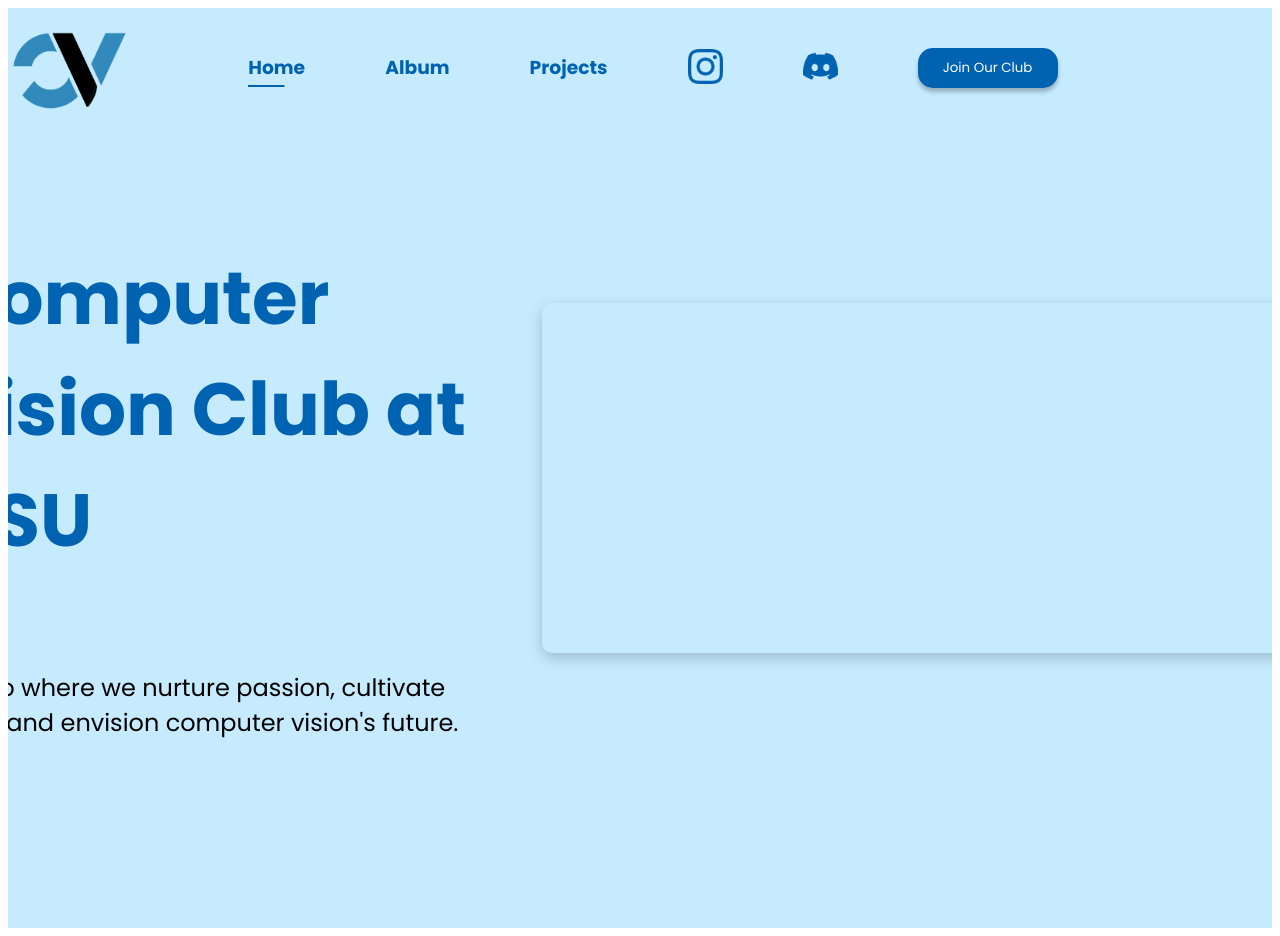
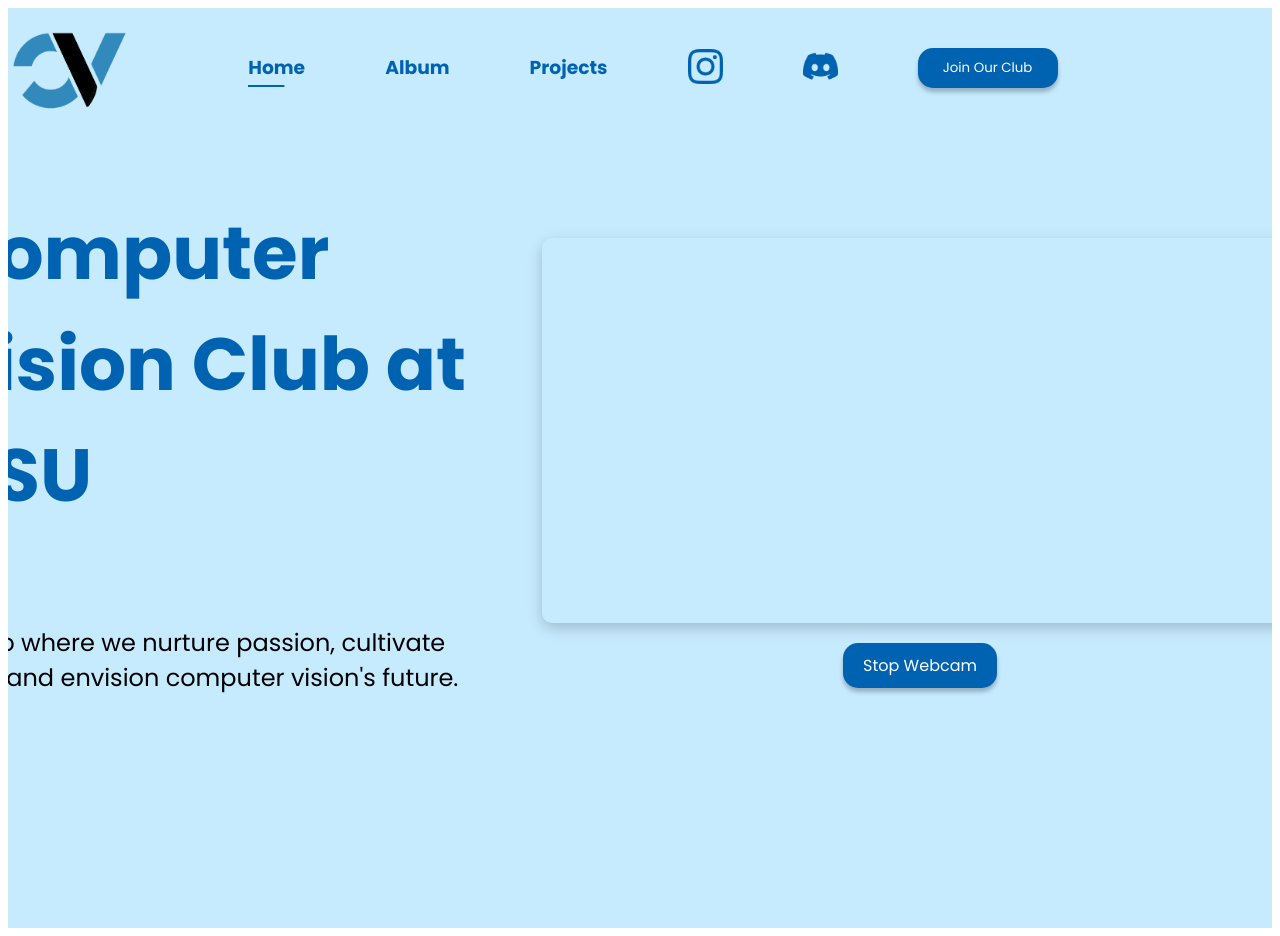
Before and after one commit to mastee7/cvWeb, a React (Vite) app in the folder react/: page / in a window 1280 px wide. Built offline with nearby package versions, Linux system fonts and the light colour scheme; no server answers.

Commit message:
Minor Changes

```diff
--- a/react/src/components/home/About.jsx
+++ b/react/src/components/home/About.jsx
@@ -27,7 +27,8 @@ const Left =  styled.div`
   flex-direction: column;
   justify-content: center;
   gap: 20px;
-  padding-bottom: 100px;
+  padding-bottom: 120px;
+  margin-top: -70px;
 `;
 
 const Title =  styled.h1`
@@ -51,14 +52,40 @@ const StyledWebcam = styled(Webcam)`
 const Right =  styled.div`
   flex: 3;
   position: relative;
-  padding-bottom: 100px;
+  padding-bottom: 80px;
+  flex-direction: column;
   display: flex;
   align-items: center;
   justify-content: center;
+  gap: 20px;
+  margin-top: -50px;
 `;
+
+const Button = styled.button`
+  background-color: rgba(0, 99, 178, 1);
+  color: white;
+  padding: 10px 20px;
+  border: none;
+  border-radius: 15px;
+  box-shadow: 0px 4px 4px rgba(0, 0, 0, 0.25);
+  font-size: 16px;
+  font-family: 'Poppins', sans-serif;
+  cursor: pointer;
+  transition: transform 0.2s ease-in-out;
+
+  &:hover {
+    transform: scale(1.05);
+  }
+`;
+
 
 export default function About() {
   const webcamRef = React.useRef(null);
+  const [isWebcamOn, setIsWebcamOn] = React.useState(true);
+
+  const toggleWebcam = () => {
+    setIsWebcamOn(!isWebcamOn);
+  }
 
   return(
     <Section>
@@ -68,11 +95,12 @@ export default function About() {
             <Desc className="desc">A club where we nurture passion, cultivate skills, and envision computer vision's future.</Desc>
           </Left>
           <Right>
-            <StyledWebcam
+            {isWebcamOn && <StyledWebcam
               audio={false}
               ref={webcamRef}
               screenshotFormat="image/jpeg"
-            />
+            />}
+            <Button onClick={toggleWebcam}>{isWebcamOn ? 'Stop Webcam' : 'Say Hi! 👋'}</Button>
           </Right>
         </Container>
     </Section>
--- a/react/src/components/home/Hello.jsx
+++ b/react/src/components/home/Hello.jsx
@@ -21,7 +21,7 @@ const Container =  styled.div`
 const Left =  styled.div`
   flex: 1;
   position: relative;
-  padding-bottom: 100px;
+  padding-bottom: 200px;
 `;
 
 const Title =  styled.h1`
@@ -33,17 +33,20 @@ const Title =  styled.h1`
 const Button = styled.button`
   background-color: rgba(0, 99, 178, 1);
   color: white;
-  font-weight: 500;
-  width: 120px;
   padding: 10px;
+  width: 170px;
   border: none;
   border-radius: 15px;
+  box-shadow: 0px 4px 4px rgba(0, 0, 0, 0.25);
+  font-size: 16px;
+  font-family: 'Poppins', sans-serif;
   cursor: pointer;
-  transition: transform 0.15s ease-in-out;
+  transition: transform 0.2s ease-in-out;
+
   &:hover {
-      transform: scale(1.05);
+    transform: scale(1.05);
   }
-`
+`;
 
 const Desc =  styled.p`
   font-size: 24px;
@@ -56,7 +59,8 @@ const Right =  styled.div`
   flex-direction: column;
   justify-content: center;
   gap: 20px;
-  padding-bottom: 100px;
+  margin-top: -90px;
+  padding-bottom: 200px;
 `;
 
 
--- a/react/src/components/home/People.jsx
+++ b/react/src/components/home/People.jsx
@@ -27,14 +27,14 @@ const ContentContainer = styled.div`
   justify-content: space-between;
   width: 100%;
   height: 90%;
-  padding-bottom: 50px;
+  padding-bottom: 100px;
 `;
 
 const Title =  styled.h1`
   font-size: 74px;
   font-family: 'Poppins', sans-serif;
   font-weight: bold;
-  margin-bottom: -50px;
+  margin-top: -30px;
 `;
 
 const Left =  styled.div`
--- a/react/src/layout/header/header.jsx
+++ b/react/src/layout/header/header.jsx
@@ -33,7 +33,7 @@ const Button = styled.button`
     color: white;
     transition: transform 0.15s ease-in-out;
     &:hover {
-        transform: scale(1.1);
+        transform: scale(1.05);
     }
 `;
 
```
